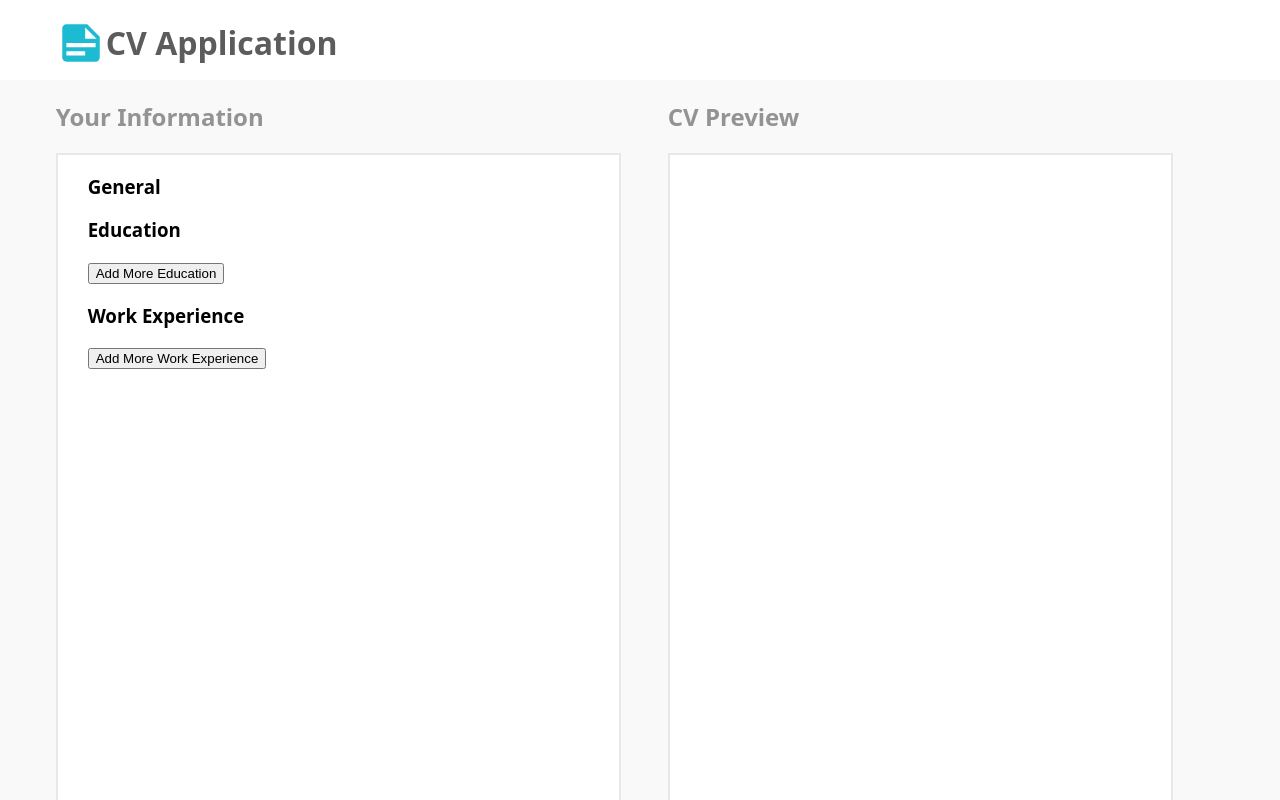
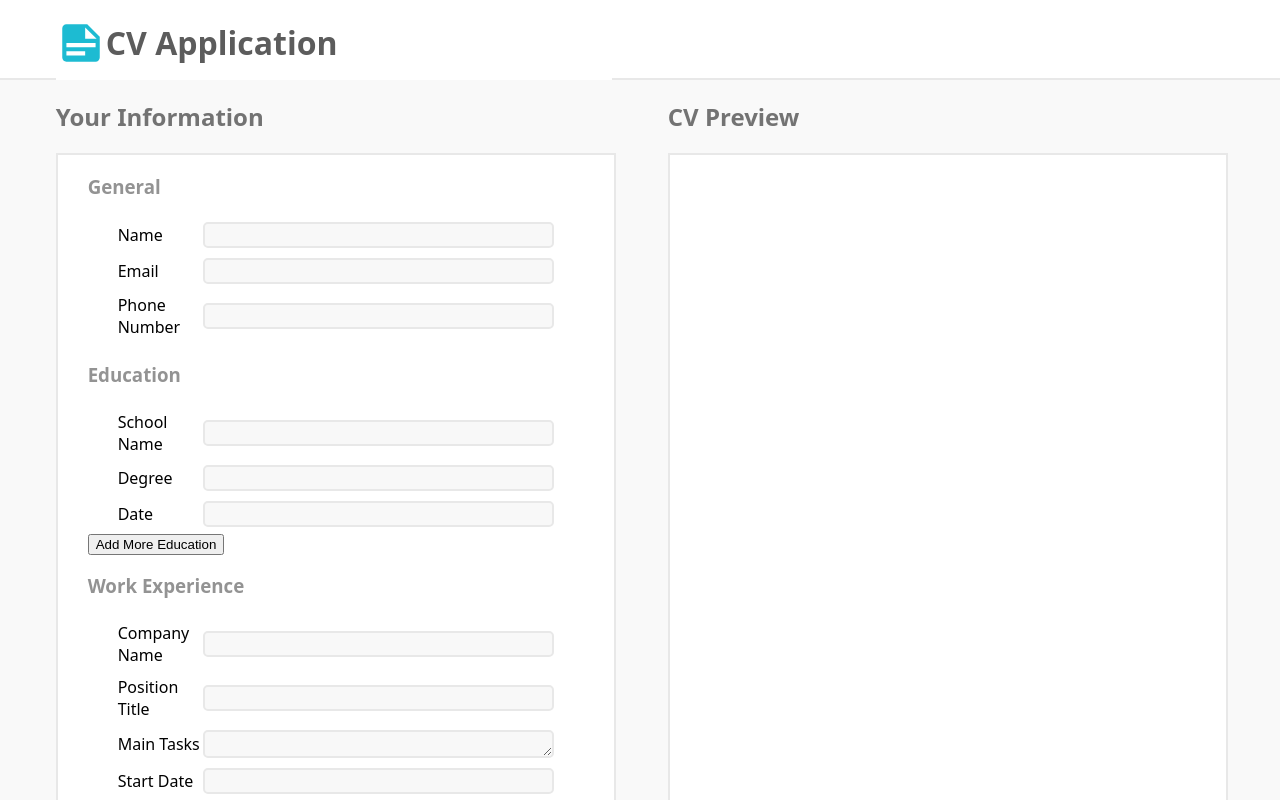
Before and after one commit to MichaelAlexanderBryant/cv-application, a React (Create React App) app: page / in a window 1280 px wide. Built offline with nearby package versions, Linux system fonts and the light colour scheme.

Commit message:
Add forms for general, education, and work info

```diff
--- a/src/App.css
+++ b/src/App.css
@@ -21,6 +21,7 @@ html, body {
     display:grid;
     align-items: center;
     grid-template-columns: 1fr 10fr 1fr 10fr 1fr;
+    border-bottom: 2px solid #e8e8e8;
 }
 
 #header {
@@ -46,27 +47,63 @@ svg {
 
 #left-panel {
     grid-column: 2 / 3;
+    /* border: 1px solid black; */
 }
 
 #form-container {
     height: 90%;
-    width: 90%;
-    padding: 0px 30px;
+    width: 100%;
     background-color: white;
     border: 2px solid #e8e8e8;
 }
 
+#forms {
+    padding: 0px 30px;
+}
+
+#general-input, #education-input, #work-input {
+    display:flex;
+    flex-direction: column;
+}
+
+.input-field {
+    padding: 5px 30px;
+    display: flex;
+    justify-content: stretch;
+    align-items: center;
+}
+
+label {
+    flex: 1;
+}
+
+input, textarea {
+    flex: 4;
+    background-color: #f8f8f8;
+    border: 2px solid #e8e8e8;
+    height: 20px;
+    border-radius: 5px;
+}
+
+
+
+
 #right-panel {
     grid-column: 4 / 5;
+    /* border: 1px solid black; */
+}
+
+h3 {
+    color: #939393;
 }
 
 h2 {
-    color: #939393;
+    color: #737373;
 }
 
 #on-paper-preview {
     height: 90%;
-    width: 90%;
+    width: 100%;
     background-color: white;
     border: 2px solid #e8e8e8;
 }
--- a/src/components/education.js
+++ b/src/components/education.js
@@ -4,9 +4,25 @@ class Education extends React.Component {
 
     render() {
         return (
-            <h3>
-                Education
-            </h3>
+            <div>
+                <h3>
+                    Education
+                </h3>
+                <form id="education-input">
+                <span class="input-field">
+                        <label for="school-name">School Name</label>
+                        <input type="text" name="name"></input>
+                    </span>
+                    <span class="input-field">
+                        <label for="degree">Degree</label>
+                        <input type="text" name="degree"></input>
+                    </span>
+                    <span class="input-field">
+                        <label for="attend-date">Date</label>
+                        <input type="text" name="attend-date"></input>
+                    </span>
+                </form>
+            </div>
         )
     }
 }
--- a/src/components/general-info.js
+++ b/src/components/general-info.js
@@ -4,9 +4,25 @@ class GeneralInfo extends React.Component {
 
     render() {
         return (
-            <h3>
-                General
-            </h3>
+            <div>
+                <h3>
+                    General
+                </h3>
+                <form id="general-input">
+                    <span class="input-field">
+                        <label for="name">Name</label>
+                        <input type="text" name="name"></input>
+                    </span>
+                    <span class="input-field">
+                        <label for="email">Email</label>
+                        <input type="text" name="email"></input>
+                    </span>
+                    <span class="input-field">
+                        <label for="phone">Phone Number</label>
+                        <input type="text" name="phone"></input>
+                    </span>
+                </form>
+            </div>
         )
     }
 }
--- a/src/components/user-input-container.js
+++ b/src/components/user-input-container.js
@@ -10,11 +10,13 @@ class UserInput extends React.Component {
             <div id="left-panel">
                 <h2>Your Information</h2>
                 <div id="form-container">
-                    <GeneralInfo />
-                    <Education />
-                    <button>Add More Education</button>
-                    <WorkExperience />
-                    <button>Add More Work Experience</button>
+                    <div id="forms">
+                        <GeneralInfo />
+                        <Education />
+                        <button>Add More Education</button>
+                        <WorkExperience />
+                        <button>Add More Work Experience</button>
+                    </div>
                 </div>
             </div>
         )
--- a/src/components/work-experience.js
+++ b/src/components/work-experience.js
@@ -4,9 +4,33 @@ class WorkExperience extends React.Component {
 
     render() {
         return (
-            <h3>
-                Work Experience
-            </h3>
+            <div>
+                <h3>
+                    Work Experience
+                </h3>
+                <form id="work-input">
+                    <span class="input-field">
+                        <label for="company-name">Company Name</label>
+                        <input type="text" name="company-name"></input>
+                    </span>
+                    <span class="input-field">
+                        <label for="position">Position Title</label>
+                        <input type="text" name="position"></input>
+                    </span>
+                    <span class="input-field">
+                        <label for="tasks">Main Tasks</label>
+                        <textarea type="text" name="tasks"></textarea>
+                    </span>
+                    <span class="input-field">
+                        <label for="start-date">Start Date</label>
+                        <input type="text" name="start-date"></input>
+                    </span>
+                    <span class="input-field">
+                        <label for="end-date">End Date</label>
+                        <input type="text" name="end-date"></input>
+                    </span>
+                </form>
+            </div>
         )
     }
 }
```
